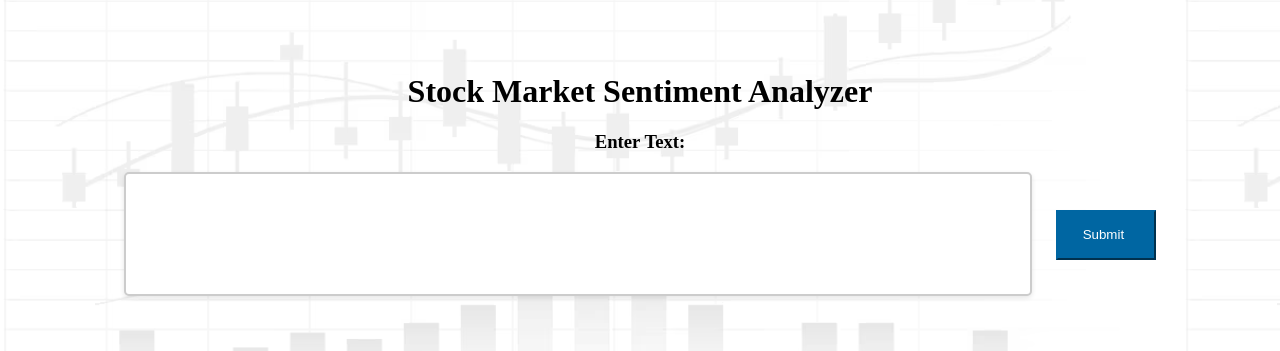
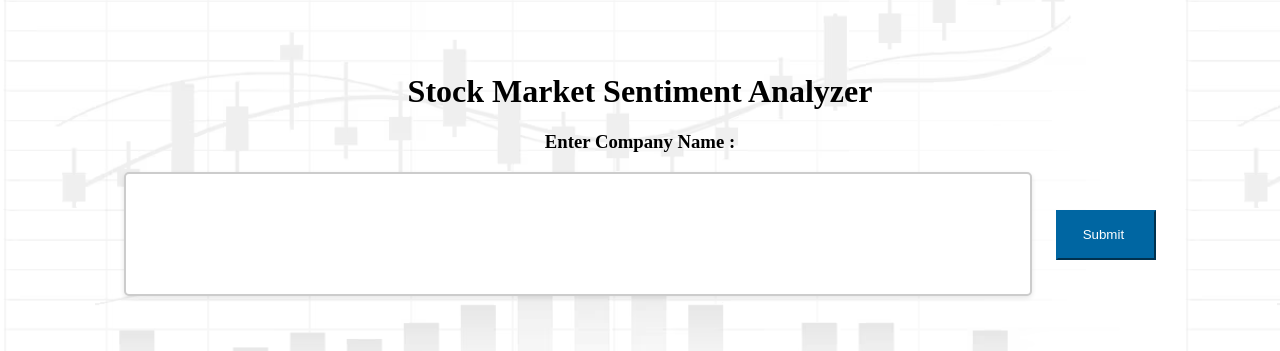
Before and after one commit to TeamSAND/stock-app, a Flask app: page / in a window 1280 px wide. Shown: the part 177-528 px from the top of the page. Run offline with Flask 2, Linux system fonts and the light colour scheme.

Commit message:
form design changed

```diff
--- a/templates/form.html
+++ b/templates/form.html
@@ -4,17 +4,19 @@
     <title>sentiment analysis</title>
     <link rel="stylesheet" type="text/css" href="">
     <link rel="stylesheet" type="text/css" href="{{ url_for('static', filename='style2.css') }}">
+    <script src="{{ url_for('static', filename='script.js') }}"></script>
 
   </head>
   <body align="center" style="background-image: url(/static/news1.png);margin-top: 250px;">
     <h1>Stock Market Sentiment Analyzer</h1>
-    <h3>Enter Text:</h3>
+    <h3>Enter Company Name :</h3>
     <form method="POST" >
       <input type="text" name="test_data" class="input-field" >
       <input type="submit" value="Submit" class="btn-submit">
     </form>
 
     {% if final is defined %}
+      <div id="notification" class="notification">
         <h3>Sentiment is:</h3>
       <p>{{ final }}</p>
       {% if sentiment == "positive" %}
@@ -26,7 +28,10 @@
       {% else %}
         <h3>Sentiment Result:</h3>
         <p>Neutral</p>
+
       {% endif %}
+      <button id="closeButton">Close</button>
+      </div>
     {% endif %}
 
 
```
